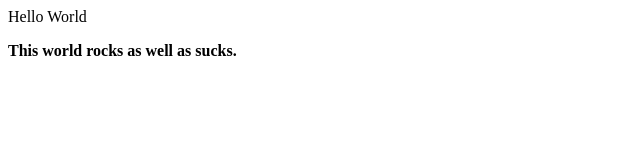
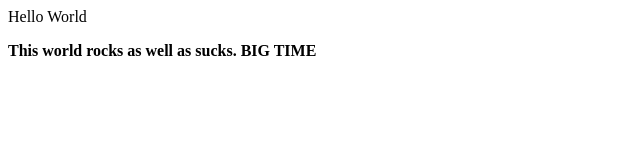
Before and after one commit to Shri121/nbsande.github.io, a plain HTML site: page index.html in a window 1280 px wide. Shown: the full height of the page, 0-640 px from the left. Drawn offline with Linux system fonts and the light colour scheme.

Commit message:
Update index.html

```diff
--- a/index.html
+++ b/index.html
@@ -1,4 +1,5 @@
 <html>
     <p> Hello World</p>
     <b> This world rocks as well as sucks.</b>
+    <b> BIG TIME</b>
 </html>
```
